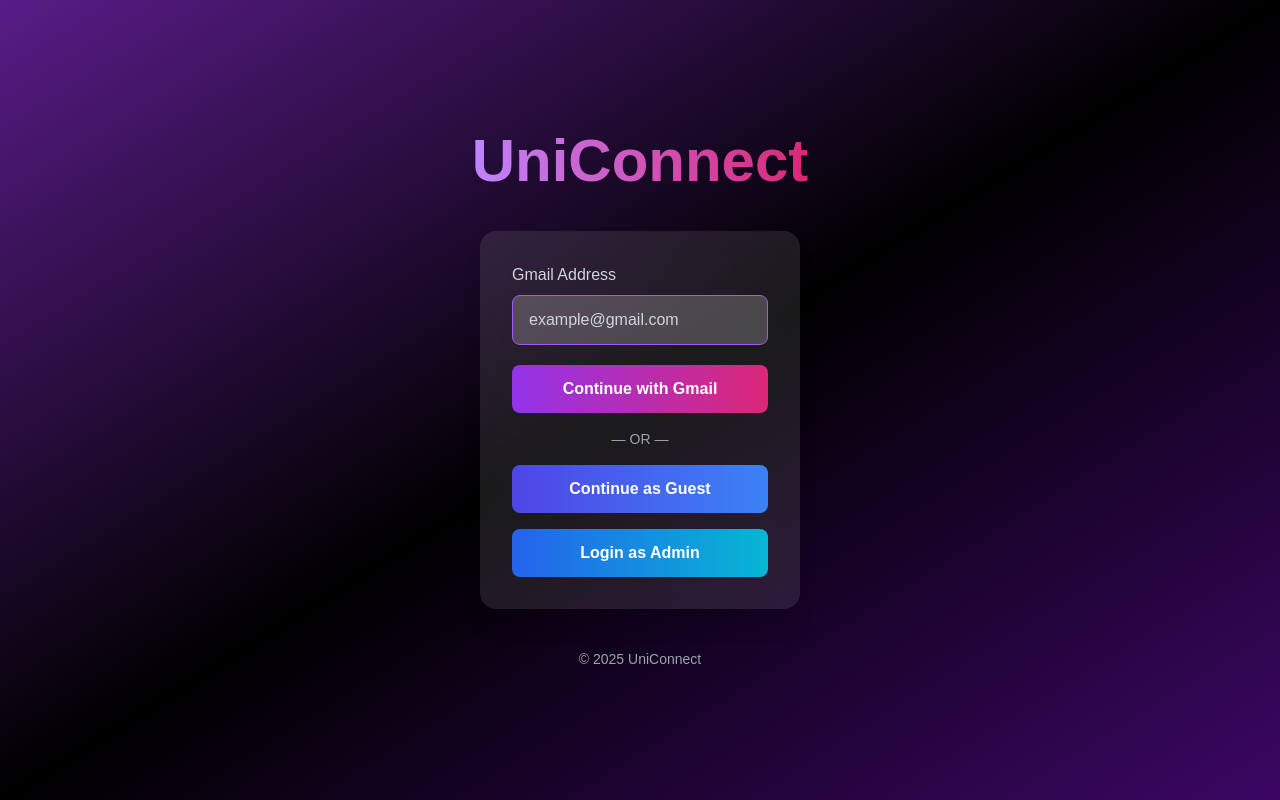
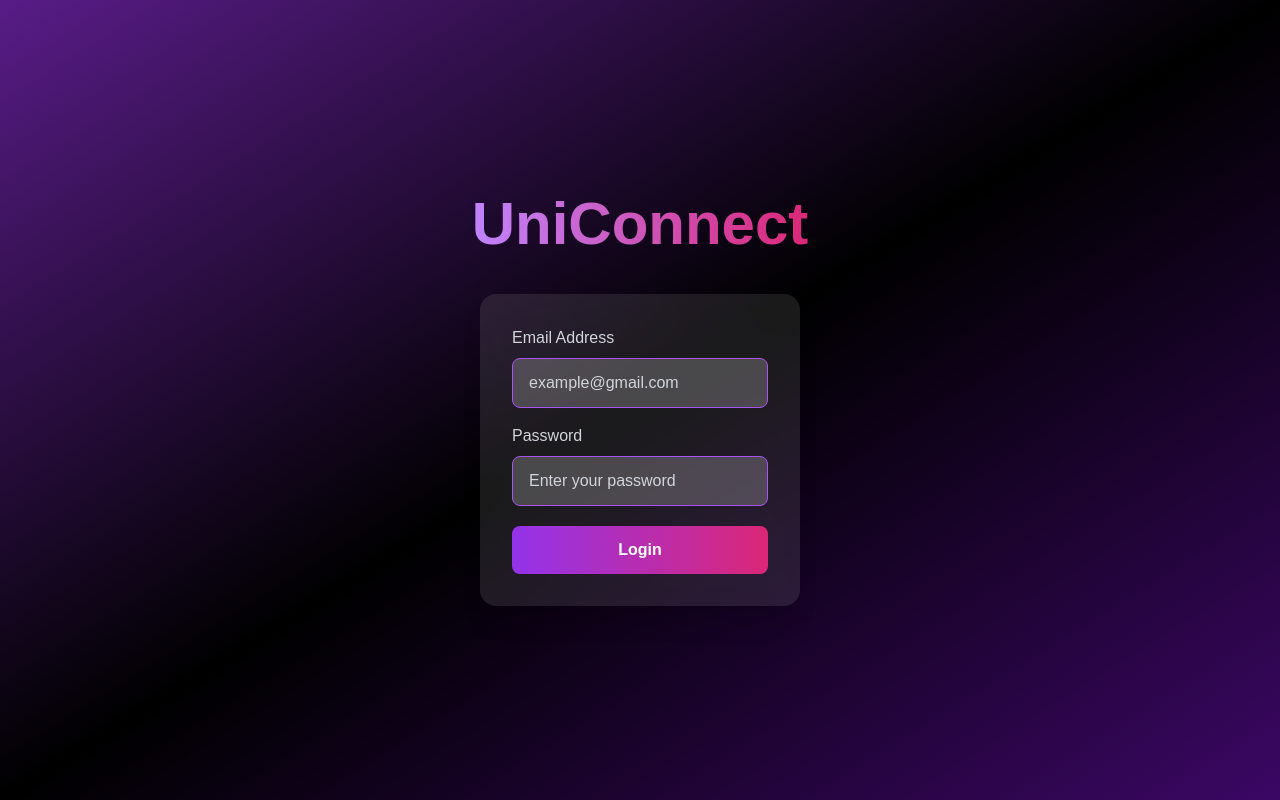
Before and after one commit to mitaliraj3007/uniconnect1, a React (Vite) app: page / in a window 1280 px wide. Built offline with nearby package versions, Linux system fonts and the light colour scheme.

Commit message:
login section added

```diff
--- a/src/api.js
+++ b/src/api.js
@@ -1,3 +1,3 @@
-const API_BASE_URL = "http://localhost:5000/api";
+const API_BASE_URL = "http://localhost:5001/api";
 
 export default API_BASE_URL;
--- a/src/config/api.js
+++ b/src/config/api.js
@@ -1 +1 @@
-export const API_BASE_URL = "http://localhost:50001/api";
+export const API_BASE_URL = "http://localhost:5001/api";
--- a/src/pages/Login.jsx
+++ b/src/pages/Login.jsx
@@ -1,29 +1,52 @@
 import React, { useState } from "react";
 import { motion } from "framer-motion";
 import { useNavigate } from "react-router-dom";
+import { API_BASE_URL } from "../config/api"; // <-- Import your API url
 
 export default function Login({ onLogin }) {
   const [email, setEmail] = useState("");
+  const [password, setPassword] = useState(""); // <-- Add password state
   const navigate = useNavigate();
 
-  const handleLogin = () => {
-    if (!email.trim()) {
-      alert("Please enter your Gmail address");
+  // Make this function async to handle the backend request
+  const handleLogin = async () => {
+    if (!email.trim() || !password.trim()) {
+      alert("Please enter both email and password");
       return;
     }
-    onLogin({ name: email.split("@")[0], email });
-    navigate("/select-college");
+
+    try {
+      // 1. Send the login request to your backend
+      // Note: check your backend routes to make sure "/auth/login" is the correct path!
+      const response = await fetch(`${API_BASE_URL}/auth/login`, {
+        method: "POST",
+        headers: {
+          "Content-Type": "application/json",
+        },
+        body: JSON.stringify({ email, password }),
+      });
+
+      const data = await response.json();
+
+      // 2. Check if login was successful
+      if (response.ok) {
+        // 3. Save the JWT token to localStorage so the browser remembers you
+        localStorage.setItem("token", data.token);
+
+        // 4. Update the app state with the real user data from the database
+        onLogin(data.user);
+        navigate("/select-college");
+      } else {
+        // If password is wrong or user doesn't exist
+        alert(data.message || "Login failed. Please check your credentials.");
+      }
+    } catch (error) {
+      console.error("Login Error:", error);
+      alert("Something went wrong connecting to the server.");
+    }
   };
 
-  const handleGuestLogin = () => {
-    onLogin({ name: "Guest User", email: "guest@gmail.com" });
-    navigate("/select-college");
-  };
-
-  const handleAdminLogin = () => {
-    onLogin({ name: "Admin", email: "admin@uniconnect.com", role: "admin" });
-    navigate("/select-college");
-  };
+  // ... (Keep your handleGuestLogin and handleAdminLogin the same for now)
 
   return (
     <motion.div
@@ -31,30 +54,31 @@ export default function Login({ onLogin }) {
       initial={{ opacity: 0 }}
       animate={{ opacity: 1 }}
     >
-      {/* Logo */}
-      <motion.h1
-        className="text-6xl font-extrabold mb-10 text-transparent bg-clip-text bg-gradient-to-r from-purple-400 to-pink-600"
-        initial={{ y: -40 }}
-        animate={{ y: 0 }}
-        transition={{ duration: 0.5 }}
-      >
+      <motion.h1 className="text-6xl font-extrabold mb-10 text-transparent bg-clip-text bg-gradient-to-r from-purple-400 to-pink-600">
         UniConnect
       </motion.h1>
 
-      {/* Login Card */}
-      <motion.div
-        className="bg-white/10 backdrop-blur-xl p-8 rounded-2xl shadow-xl w-80 flex flex-col items-center"
-        initial={{ scale: 0.9 }}
-        animate={{ scale: 1 }}
-      >
+      <motion.div className="bg-white/10 backdrop-blur-xl p-8 rounded-2xl shadow-xl w-80 flex flex-col items-center">
         <label className="w-full text-left mb-2 text-gray-300 font-medium">
-          Gmail Address
+          Email Address
         </label>
         <input
           type="email"
           placeholder="example@gmail.com"
           value={email}
           onChange={(e) => setEmail(e.target.value)}
+          className="w-full px-4 py-3 mb-4 rounded-lg bg-white/20 text-white border border-purple-500 focus:outline-none focus:ring-2 focus:ring-purple-400 placeholder-gray-300"
+        />
+
+        {/* ADDED PASSWORD INPUT HERE */}
+        <label className="w-full text-left mb-2 text-gray-300 font-medium">
+          Password
+        </label>
+        <input
+          type="password"
+          placeholder="Enter your password"
+          value={password}
+          onChange={(e) => setPassword(e.target.value)}
           className="w-full px-4 py-3 rounded-lg bg-white/20 text-white border border-purple-500 focus:outline-none focus:ring-2 focus:ring-purple-400 placeholder-gray-300"
         />
 
@@ -62,27 +86,11 @@ export default function Login({ onLogin }) {
           onClick={handleLogin}
           className="mt-5 w-full bg-gradient-to-r from-purple-600 to-pink-600 text-white font-semibold py-3 rounded-lg hover:opacity-90 transition"
         >
-          Continue with Gmail
+          Login
         </button>
 
-        <div className="my-4 text-gray-400 text-sm">— OR —</div>
-
-        <button
-          onClick={handleGuestLogin}
-          className="w-full bg-gradient-to-r from-indigo-600 to-blue-500 text-white font-semibold py-3 rounded-lg hover:opacity-90 transition"
-        >
-          Continue as Guest
-        </button>
-
-        <button
-          onClick={handleAdminLogin}
-          className="mt-4 w-full bg-gradient-to-r from-blue-600 to-cyan-500 text-white font-semibold py-3 rounded-lg hover:opacity-90 transition"
-        >
-          Login as Admin
-        </button>
+        {/* ... (Keep your Guest and Admin buttons here) ... */}
       </motion.div>
-
-      <p className="mt-10 text-gray-400 text-sm">© 2025 UniConnect</p>
     </motion.div>
   );
 }
```
